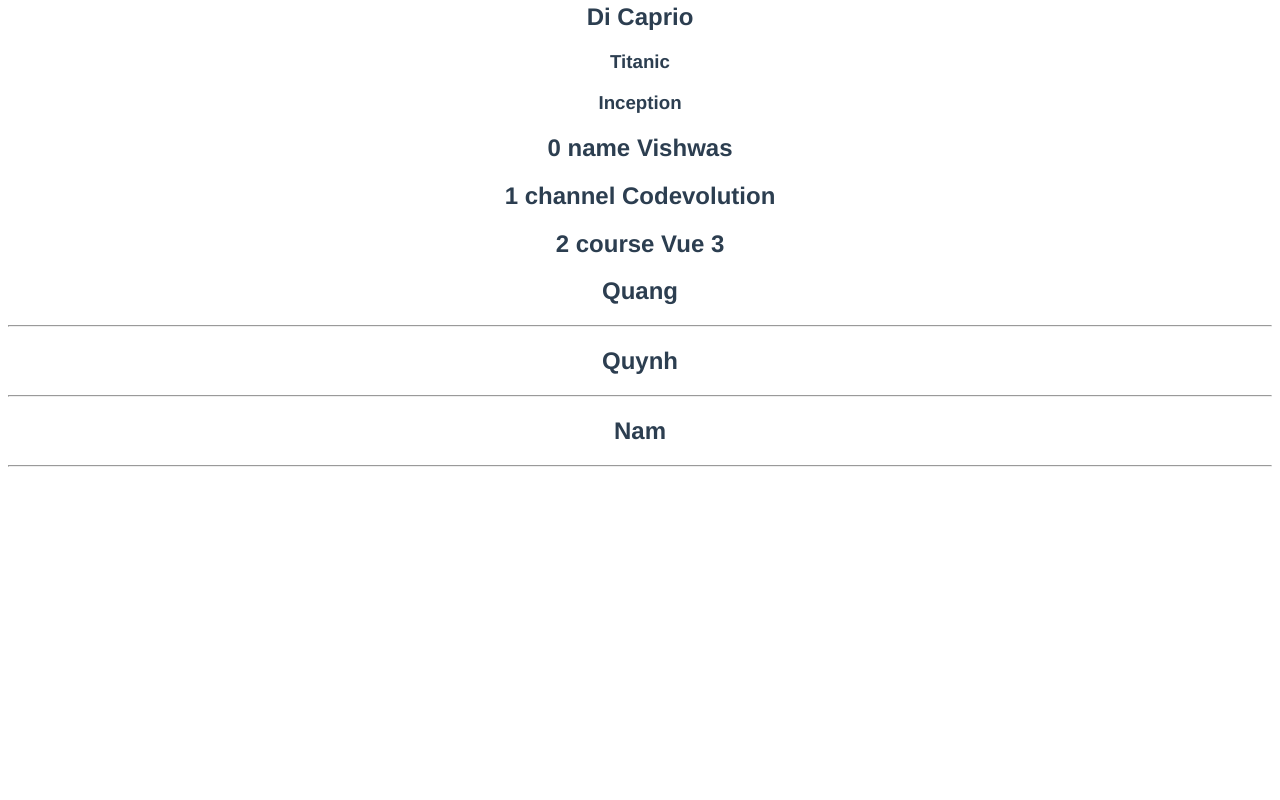
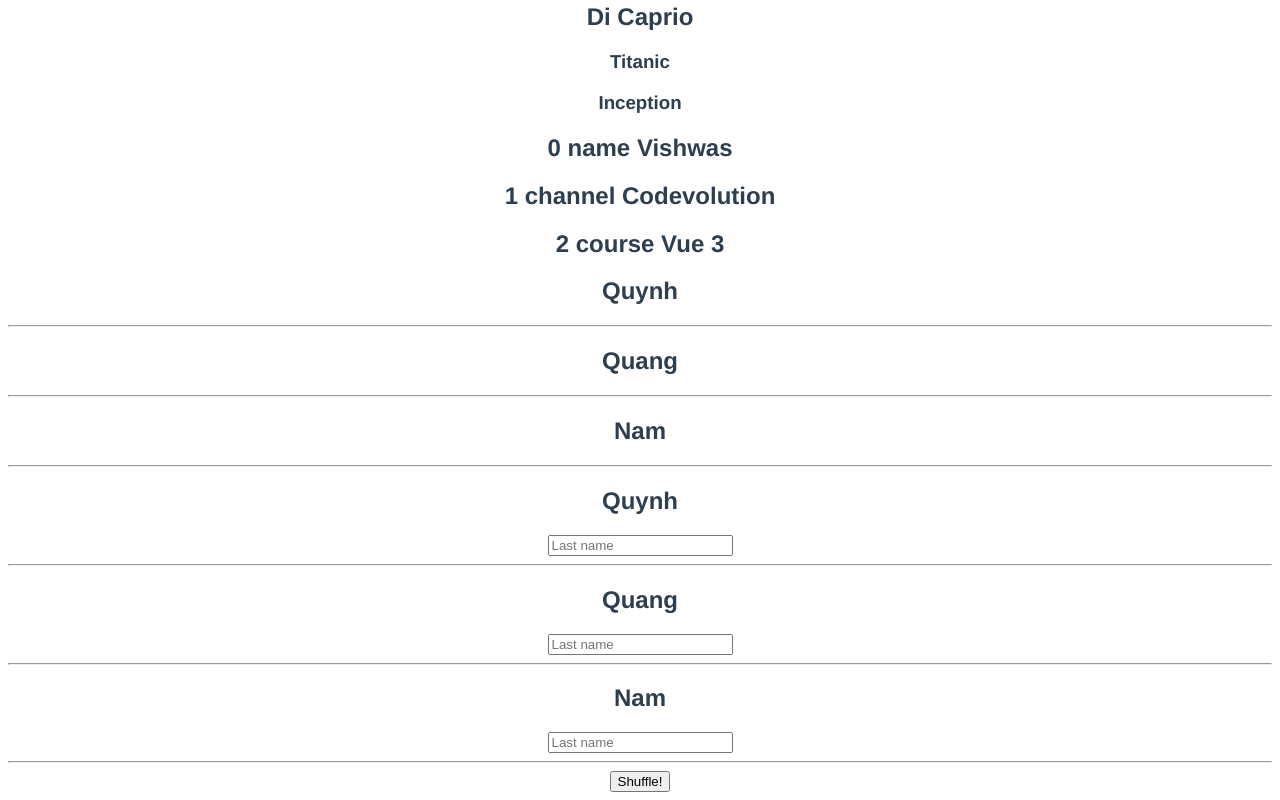
Before and after one commit to phuongquynhngo/Vue_3_tutorial, a Vue app: page / in a window 1280 px wide. Shown: the part 1625-2425 px from the top of the page. Before the commit the page ends 2100 px from the top, so only its background shows below. Built offline with nearby package versions, Linux system fonts and the light colour scheme.

Commit message:
explain list and keys through an shuffle example

```diff
--- a/package.json
+++ b/package.json
@@ -9,6 +9,7 @@
   },
   "dependencies": {
     "core-js": "^3.8.3",
+    "lodash": "4.17.20",
     "vue": "^3.2.13"
   },
   "devDependencies": {
--- a/src/App.vue
+++ b/src/App.vue
@@ -92,6 +92,7 @@
   v-show conditionally displayselements, higher initial render costs, to toggle something frequently
   -->
 
+
 <!-- List Rendering
 
   using v-for directive -->
@@ -120,13 +121,24 @@
   <hr />
   </template>
 
-
-
+ <!-- List and keys
+ key here is a special attribute being bound with v-bind.
+ It should not be confused with the property key variable when using v-for with an object.
+ To give Vue a hint so that it can track each node's identity,
+ and thus reuse and reorder existing elements, you need to provide a unique key attribute for each item.
+ The key binding expects primitive values - i.e. strings and numbers
+ -->
+ <template v-for="name in names" :key="name">
+    <h2>{{ name }}</h2>
+    <input placeholder="Last name" />
+    <hr />
+  </template>
+  <button @click="shuffle">Shuffle!</button>
 
 </template>
 
 <script>
-
+import _ from "lodash";
 export default {
   name: 'App',
   data(){
@@ -165,7 +177,7 @@
       num:"a",
       display: true,
       showElement: false,
-      names: ['Quang', 'Quynh', 'Nam'],
+      names: ["Quynh", "Quang", "Nam"],
       fullNames: [
         {first: 'Quang', last:'Pham'},
         {first: 'Quynh', last:'Ngo'},
@@ -187,9 +199,16 @@
         course: 'Vue 3',
       },
     };
+
+  },
+  methods: {
+    shuffle() {
+      console.log(this.names);
+      this.names = _.shuffle(this.names);
+    },
   },
 
-}
+};
 </script>
 
 <style>
```
Also changed, not shown: 1 other file (tests, documents, lock files or other folders).
